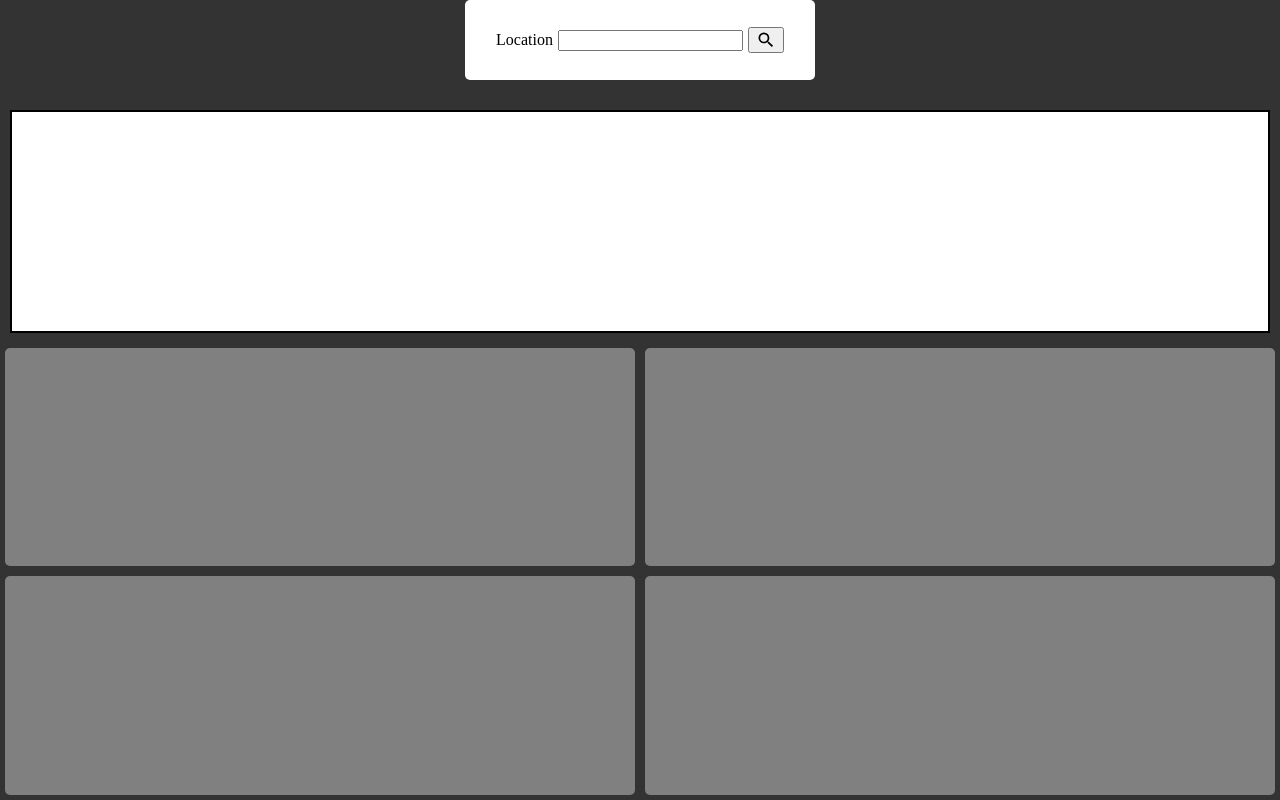
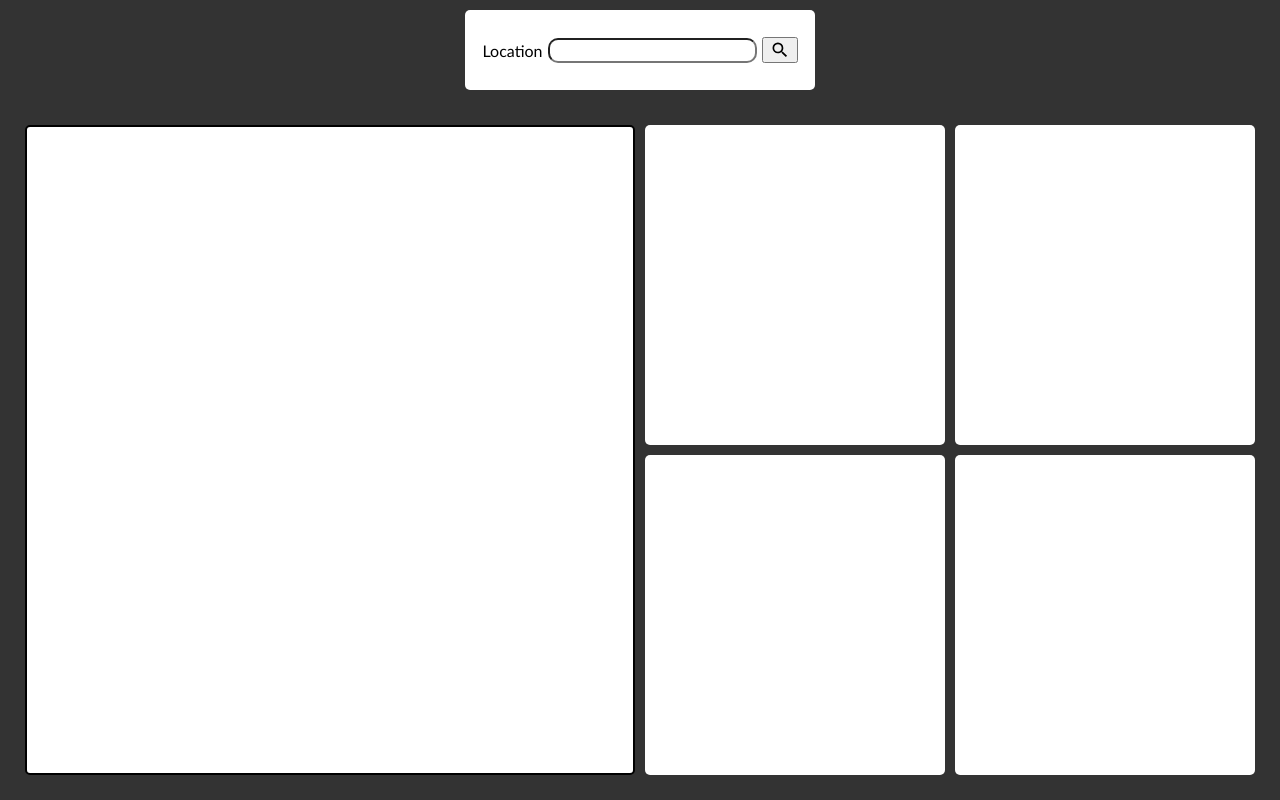
Before and after one commit to abrahamjust/WeatherApp, a website built with webpack: page src/template.html in a window 1280 px wide. Built offline with nearby package versions, Linux system fonts and the light colour scheme.

Commit message:
created div layouts

```diff
--- a/src/styles.css
+++ b/src/styles.css
@@ -13,7 +13,7 @@ body, html {
 .Input {
     width: 350px;
     height: 80px;
-    margin: 0 auto;
+    margin: 10px auto;
     border-radius: 5px;
     background-color: white;
     display: flex;
@@ -26,6 +26,15 @@ form {
     display: flex;
     align-items: center;
     gap: 5px;
+}
+
+label, input {
+    font-family: 'Trebuchet MS', 'Lucida Sans Unicode', 'Lucida Grande', 'Lucida Sans', Arial, sans-serif;
+    font-size: 1rem;
+}
+
+input {
+    border-radius: 10px;
 }
 
 button {
@@ -41,21 +50,22 @@ button {
 
 .Content {
     flex: 1;
-    margin-top: 20px;
+    margin: 20px;
     display: grid;
     grid-template-rows: 2fr / 1fr / 1fr;
-    grid-template-columns: repeat(2, 1fr);
+    grid-template-columns: repeat(4, 1fr);
 }
 
 .MainInfo {
-    margin: 10px;
+    margin: 5px;
     background-color: white;
-    grid-area: 1 / 1 / 2 / 3;
+    border-radius: 5px;
+    grid-area: 1 / 1 / 3 / 3;
     border: 2px solid black;
 }
 
 .Forcast {
     margin: 5px;
     border-radius: 5px;
-    background-color: grey;
+    background-color: white;
 }
```
Also changed, not shown: src/template.html (+5 -5 lines), src/index.js (line endings or trailing spaces).
